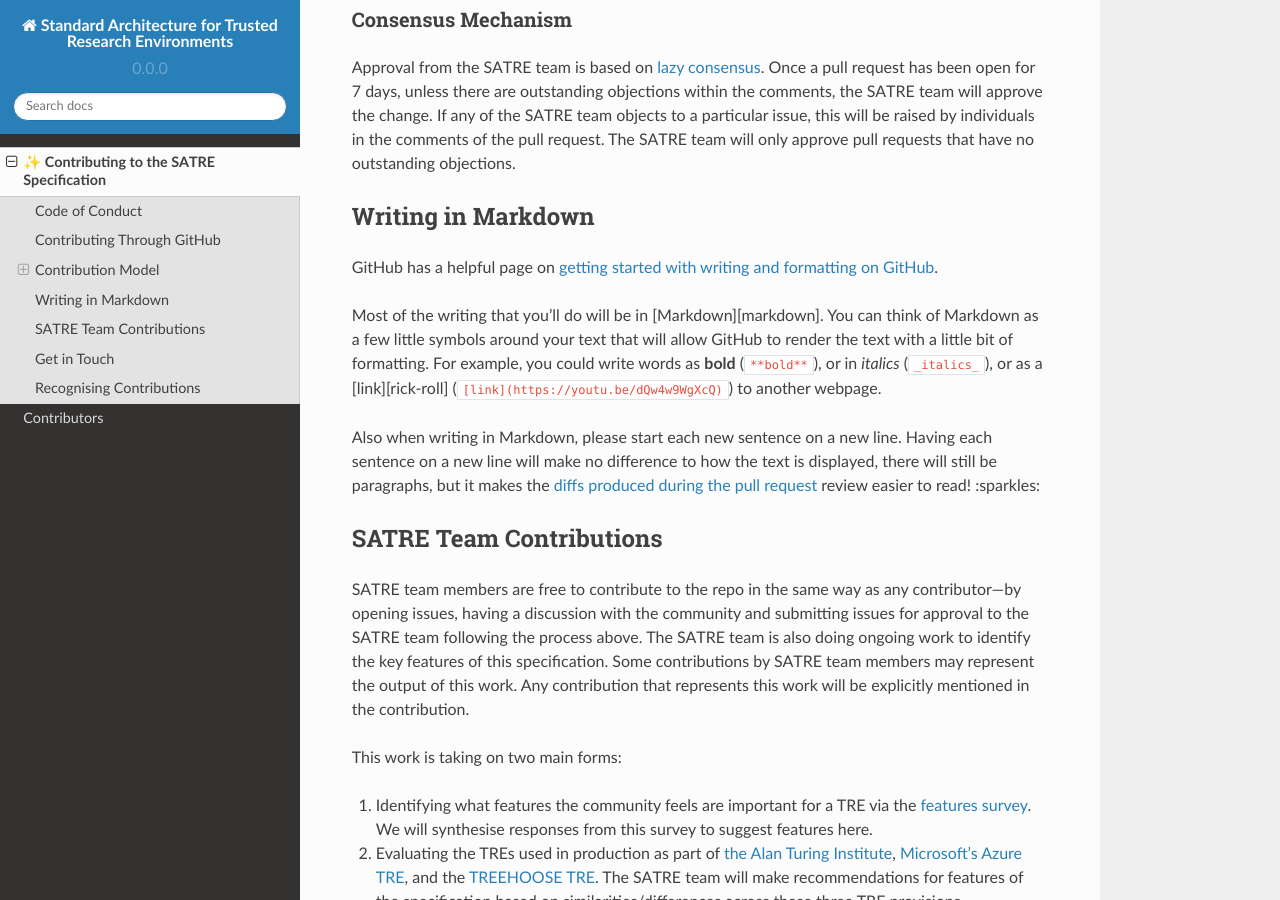
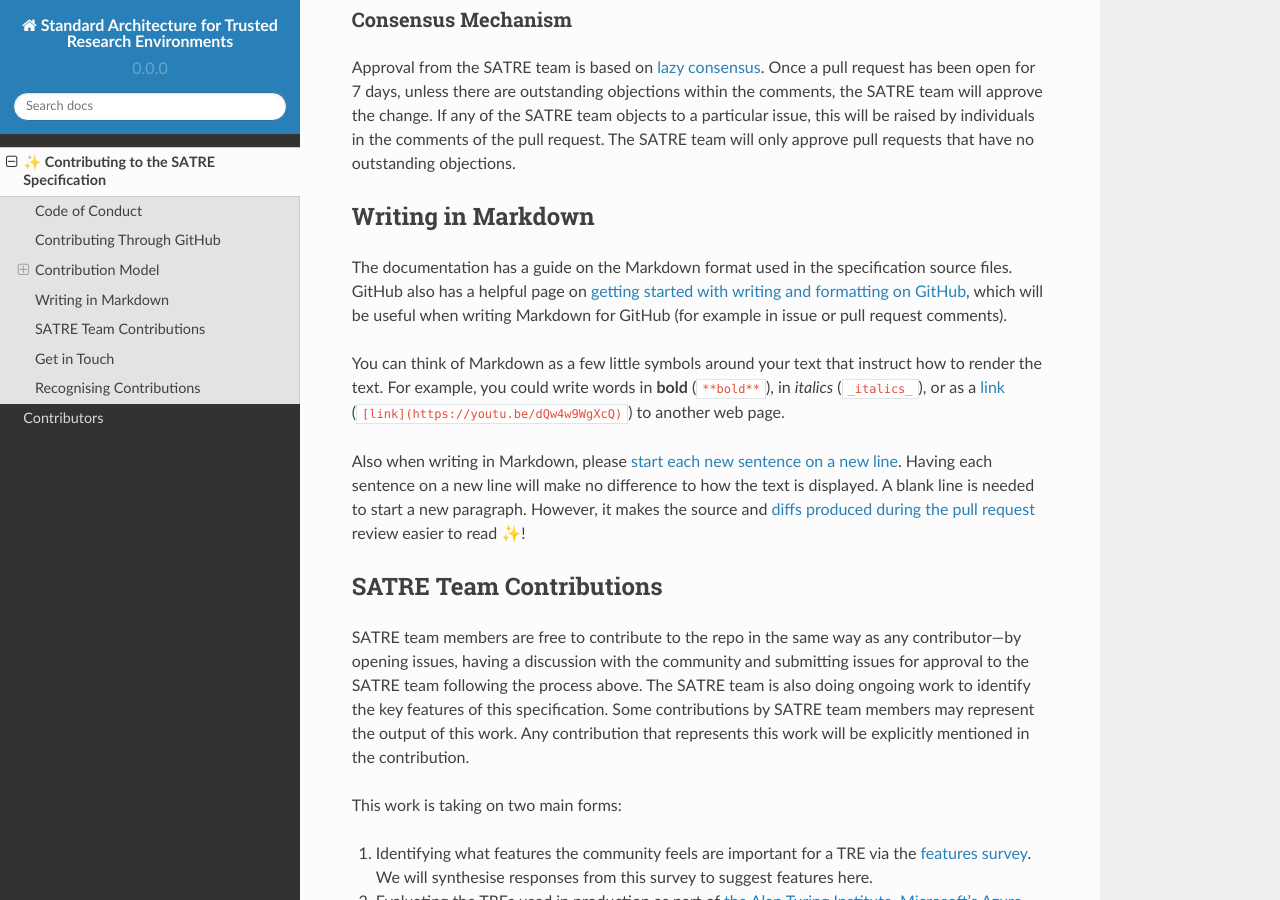
Before and after one commit to sa-tre/satre-specification, a Sphinx documentation site: the page built from docs/source/contributing.md, in a window 1280 px wide and 900 px high, scrolled down 2642 px. Built offline with Sphinx 7.4.7 and the Read the Docs theme 2.0.0, drawn with Linux system fonts in a browser that asks for light colours.

Commit message:
Update Markdown section
In particular, add reference to the myst-parser documentation where
myst's CommonMark superset is explained. The actual specification does
not use GitHub's CommonMark flavour.

```diff
--- a/docs/source/conf.py
+++ b/docs/source/conf.py
@@ -27,6 +27,7 @@ myst_enable_extensions = [
 intersphinx_mapping = {
     'python': ('https://docs.python.org/3/', None),
     'sphinx': ('https://www.sphinx-doc.org/en/master/', None),
+    'myst-parser': ('https://myst-parser.readthedocs.io/en/latest/', None)
 }
 intersphinx_disabled_domains = ['std']
 
--- a/docs/source/contributing.md
+++ b/docs/source/contributing.md
@@ -91,17 +91,18 @@ Once a pull request has been open for 7 days, unless there are outstanding objec
 If any of the SATRE team objects to a particular issue, this will be raised by individuals in the comments of the pull request.
 The SATRE team will only approve pull requests that have no outstanding objections.
 
-
 ## Writing in Markdown
 
-GitHub has a helpful page on [getting started with writing and formatting on GitHub](https://help.github.com/articles/getting-started-with-writing-and-formatting-on-github).
+The [Myst Parser](inv:myst-parser:std:doc#syntax/typography) documentation has a guide on the Markdown format used in the specification source files.
+GitHub also has a helpful page on [getting started with writing and formatting on GitHub](https://help.github.com/articles/getting-started-with-writing-and-formatting-on-github), which will be useful when writing Markdown for GitHub (for example in issue or pull request comments).
 
-Most of the writing that you'll do will be in [Markdown][markdown].
-You can think of Markdown as a few little symbols around your text that will allow GitHub to render the text with a little bit of formatting.
-For example, you could write words as **bold** (`**bold**`), or in _italics_ (`_italics_`), or as a [link][rick-roll] (`[link](https://youtu.be/dQw4w9WgXcQ)`) to another webpage.
+You can think of Markdown as a few little symbols around your text that instruct how to render the text.
+For example, you could write words in **bold** (`**bold**`), in _italics_ (`_italics_`), or as a [link](https://youtu.be/dQw4w9WgXcQ) (`[link](https://youtu.be/dQw4w9WgXcQ)`) to another web page.
 
-Also when writing in Markdown, please start each new sentence on a new line.
-Having each sentence on a new line will make no difference to how the text is displayed, there will still be paragraphs, but it makes the [diffs produced during the pull request](https://help.github.com/en/articles/about-comparing-branches-in-pull-requests) review easier to read! :sparkles:
+Also when writing in Markdown, please [start each new sentence on a new line](https://sembr.org/).
+Having each sentence on a new line will make no difference to how the text is displayed.
+A blank line is needed to start a new paragraph.
+However, it makes the source and [diffs produced during the pull request](https://help.github.com/en/articles/about-comparing-branches-in-pull-requests) review easier to read ✨!
 
 ## SATRE Team Contributions
 
```
